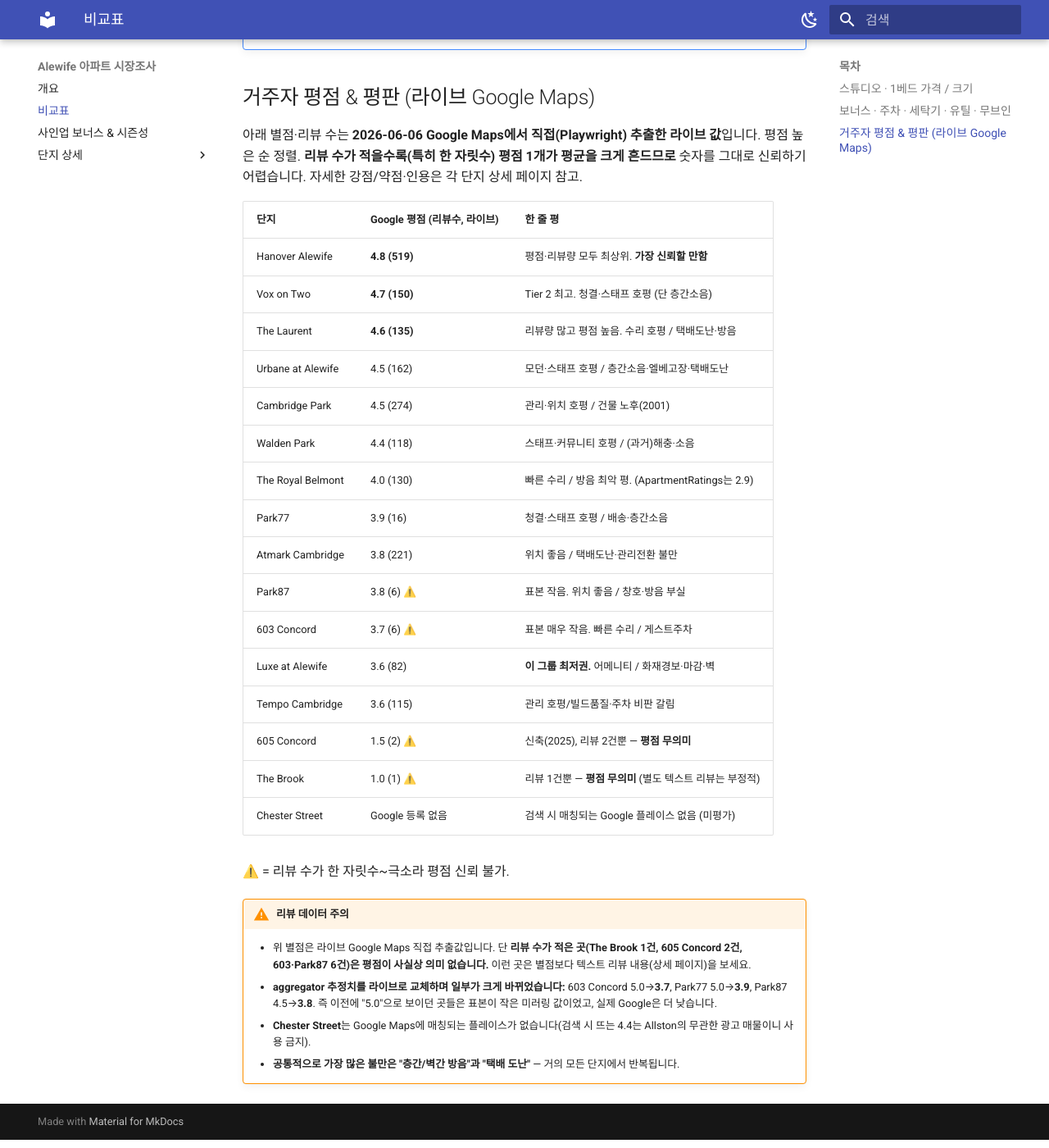
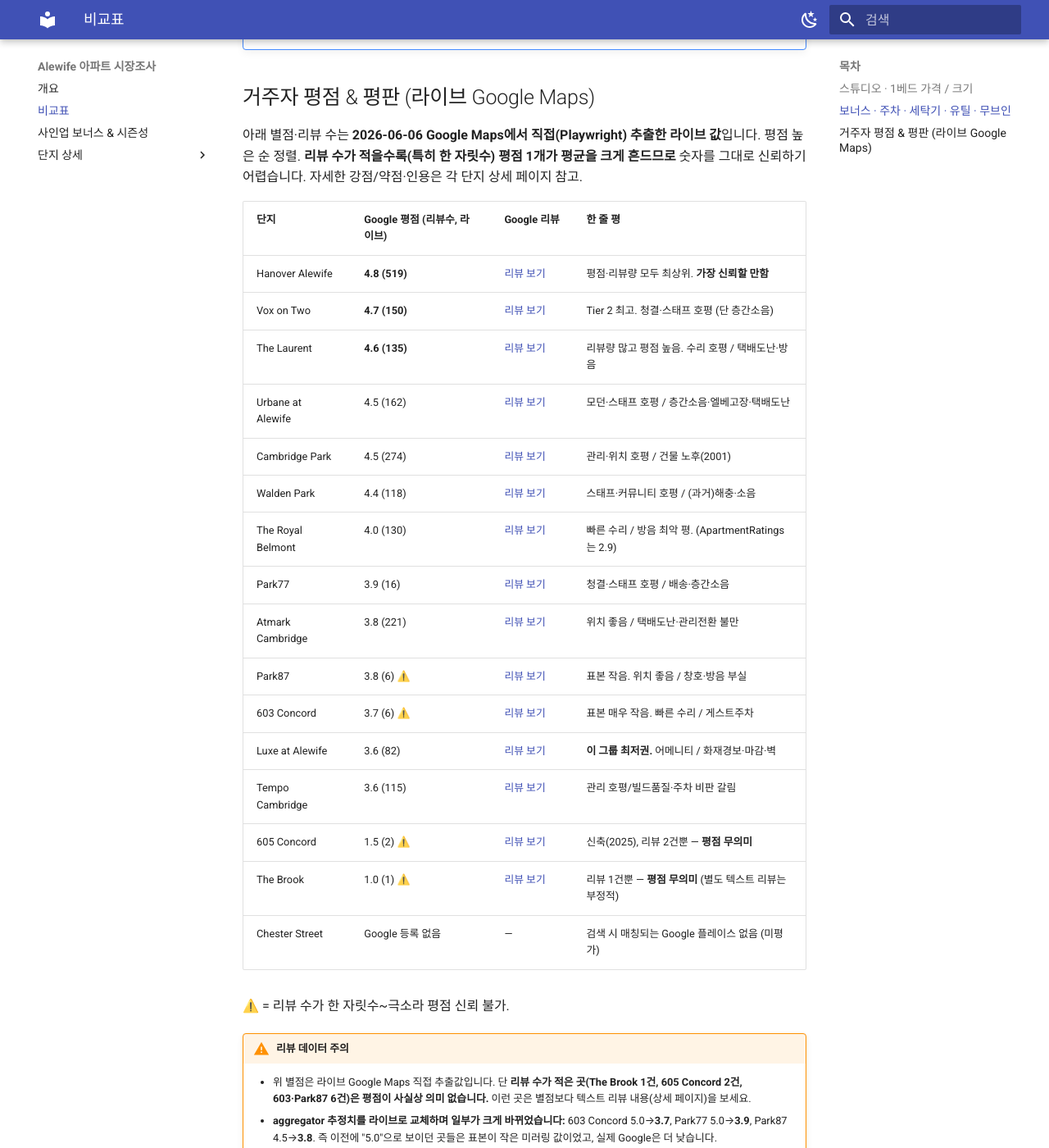
Before and after one commit to youngshk/boston-moving, an MkDocs documentation site: the page built from docs/comparison.md, in a window 1280 px wide and 1400 px high, scrolled down 3099 px. Shown: the whole window at 82% size. Built offline with MkDocs 1.6.1 and Material for MkDocs 9.7.7, drawn with Linux system fonts in a browser that asks for light colours.

Commit message:
평점 테이블에 Google 리뷰 링크 컬럼 추가
Co-Authored-By: Claude Opus 4.8 (1M context) <noreply@anthropic.com>

```diff
--- a/docs/comparison.md
+++ b/docs/comparison.md
@@ -51,24 +51,24 @@
 
 아래 별점·리뷰 수는 **2026-06-06 Google Maps에서 직접(Playwright) 추출한 라이브 값**입니다. 평점 높은 순 정렬. **리뷰 수가 적을수록(특히 한 자릿수) 평점 1개가 평균을 크게 흔드므로** 숫자를 그대로 신뢰하기 어렵습니다. 자세한 강점/약점·인용은 각 단지 상세 페이지 참고.
 
-| 단지 | Google 평점 (리뷰수, 라이브) | 한 줄 평 |
-|---|---|---|
-| Hanover Alewife | **4.8 (519)** | 평점·리뷰량 모두 최상위. **가장 신뢰할 만함** |
-| Vox on Two | **4.7 (150)** | Tier 2 최고. 청결·스태프 호평 (단 층간소음) |
-| The Laurent | **4.6 (135)** | 리뷰량 많고 평점 높음. 수리 호평 / 택배도난·방음 |
-| Urbane at Alewife | 4.5 (162) | 모던·스태프 호평 / 층간소음·엘베고장·택배도난 |
-| Cambridge Park | 4.5 (274) | 관리·위치 호평 / 건물 노후(2001) |
-| Walden Park | 4.4 (118) | 스태프·커뮤니티 호평 / (과거)해충·소음 |
-| The Royal Belmont | 4.0 (130) | 빠른 수리 / 방음 최악 평. (ApartmentRatings는 2.9) |
-| Park77 | 3.9 (16) | 청결·스태프 호평 / 배송·층간소음 |
-| Atmark Cambridge | 3.8 (221) | 위치 좋음 / 택배도난·관리전환 불만 |
-| Park87 | 3.8 (6) ⚠️ | 표본 작음. 위치 좋음 / 창호·방음 부실 |
-| 603 Concord | 3.7 (6) ⚠️ | 표본 매우 작음. 빠른 수리 / 게스트주차 |
-| Luxe at Alewife | 3.6 (82) | **이 그룹 최저권.** 어메니티 / 화재경보·마감·벽 |
-| Tempo Cambridge | 3.6 (115) | 관리 호평/빌드품질·주차 비판 갈림 |
-| 605 Concord | 1.5 (2) ⚠️ | 신축(2025), 리뷰 2건뿐 — **평점 무의미** |
-| The Brook | 1.0 (1) ⚠️ | 리뷰 1건뿐 — **평점 무의미** (별도 텍스트 리뷰는 부정적) |
-| Chester Street | Google 등록 없음 | 검색 시 매칭되는 Google 플레이스 없음 (미평가) |
+| 단지 | Google 평점 (리뷰수, 라이브) | Google 리뷰 | 한 줄 평 |
+|---|---|---|---|
+| Hanover Alewife | **4.8 (519)** | [리뷰 보기](https://www.google.com/maps/search/Hanover+Alewife+130+Cambridgepark+Dr+Cambridge+MA) | 평점·리뷰량 모두 최상위. **가장 신뢰할 만함** |
+| Vox on Two | **4.7 (150)** | [리뷰 보기](https://www.google.com/maps/search/Vox+on+Two+223+Concord+Turnpike+Cambridge+MA) | Tier 2 최고. 청결·스태프 호평 (단 층간소음) |
+| The Laurent | **4.6 (135)** | [리뷰 보기](https://www.google.com/maps/search/The+Laurent+55+Wheeler+St+Cambridge+MA) | 리뷰량 많고 평점 높음. 수리 호평 / 택배도난·방음 |
+| Urbane at Alewife | 4.5 (162) | [리뷰 보기](https://www.google.com/maps/search/Urbane+at+Alewife+50+Cambridgepark+Dr+Cambridge+MA) | 모던·스태프 호평 / 층간소음·엘베고장·택배도난 |
+| Cambridge Park | 4.5 (274) | [리뷰 보기](https://www.google.com/maps/search/Cambridge+Park+Apartments+30+Cambridge+Park+Dr+Cambridge+MA) | 관리·위치 호평 / 건물 노후(2001) |
+| Walden Park | 4.4 (118) | [리뷰 보기](https://www.google.com/maps/search/Walden+Park+Apartments+205+Walden+St+Cambridge+MA) | 스태프·커뮤니티 호평 / (과거)해충·소음 |
+| The Royal Belmont | 4.0 (130) | [리뷰 보기](https://www.google.com/maps/search/The+Royal+Belmont+375+Acorn+Park+Dr+Belmont+MA) | 빠른 수리 / 방음 최악 평. (ApartmentRatings는 2.9) |
+| Park77 | 3.9 (16) | [리뷰 보기](https://www.google.com/maps/search/Park77+Apartments+77+New+St+Cambridge+MA) | 청결·스태프 호평 / 배송·층간소음 |
+| Atmark Cambridge | 3.8 (221) | [리뷰 보기](https://www.google.com/maps/search/Atmark+Cambridge+80+Fawcett+St+Cambridge+MA) | 위치 좋음 / 택배도난·관리전환 불만 |
+| Park87 | 3.8 (6) ⚠️ | [리뷰 보기](https://www.google.com/maps/search/Park87+Apartments+87+New+St+Cambridge+MA) | 표본 작음. 위치 좋음 / 창호·방음 부실 |
+| 603 Concord | 3.7 (6) ⚠️ | [리뷰 보기](https://www.google.com/maps/search/603+Concord+Apartments+Cambridge+MA) | 표본 매우 작음. 빠른 수리 / 게스트주차 |
+| Luxe at Alewife | 3.6 (82) | [리뷰 보기](https://www.google.com/maps/search/Luxe+at+Alewife+80+Cambridgepark+Dr+Cambridge+MA) | **이 그룹 최저권.** 어메니티 / 화재경보·마감·벽 |
+| Tempo Cambridge | 3.6 (115) | [리뷰 보기](https://www.google.com/maps/search/Tempo+Cambridge+203+Concord+Turnpike+Cambridge+MA) | 관리 호평/빌드품질·주차 비판 갈림 |
+| 605 Concord | 1.5 (2) ⚠️ | [리뷰 보기](https://www.google.com/maps/search/605+Concord+at+Fresh+Pond+Cambridge+MA) | 신축(2025), 리뷰 2건뿐 — **평점 무의미** |
+| The Brook | 1.0 (1) ⚠️ | [리뷰 보기](https://www.google.com/maps/search/The+Brook+Luxury+Apartments+95+Fawcett+St+Cambridge+MA) | 리뷰 1건뿐 — **평점 무의미** (별도 텍스트 리뷰는 부정적) |
+| Chester Street | Google 등록 없음 | — | 검색 시 매칭되는 Google 플레이스 없음 (미평가) |
 
 ⚠️ = 리뷰 수가 한 자릿수~극소라 평점 신뢰 불가.
 
```
